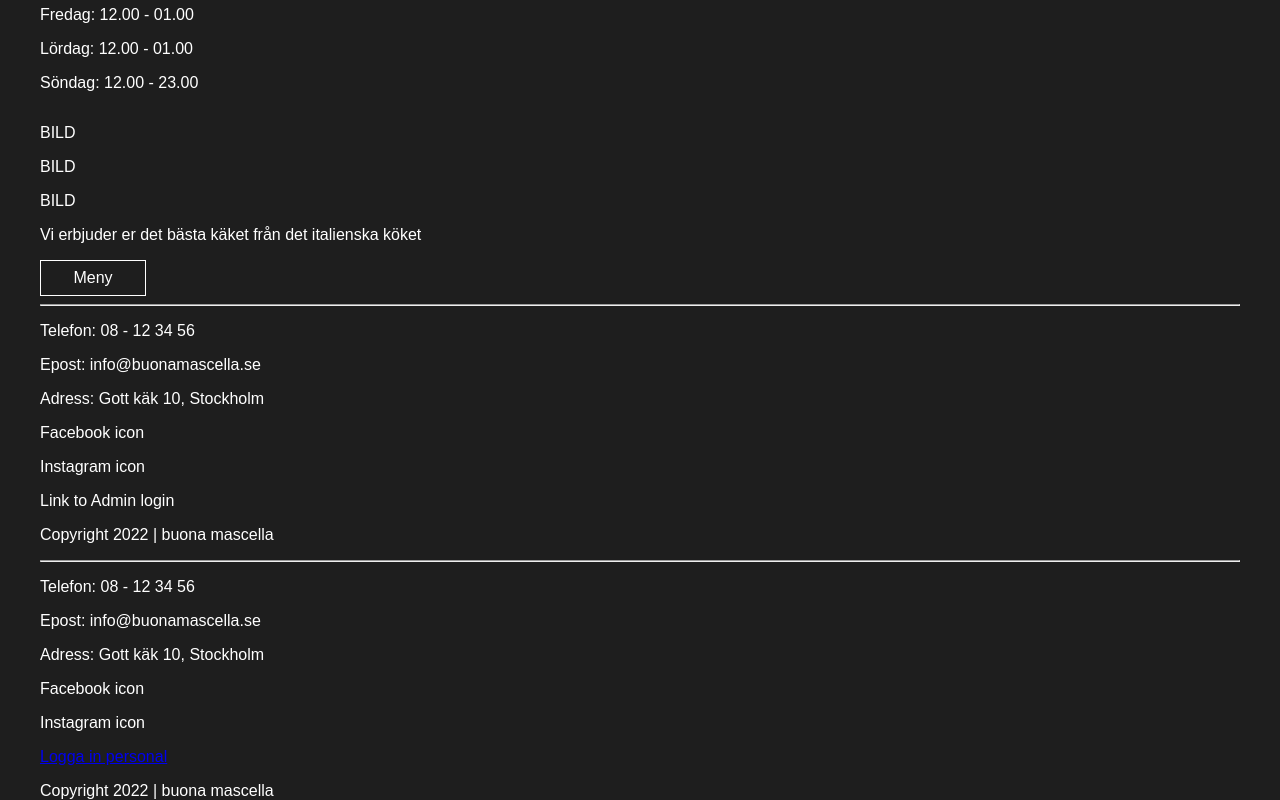
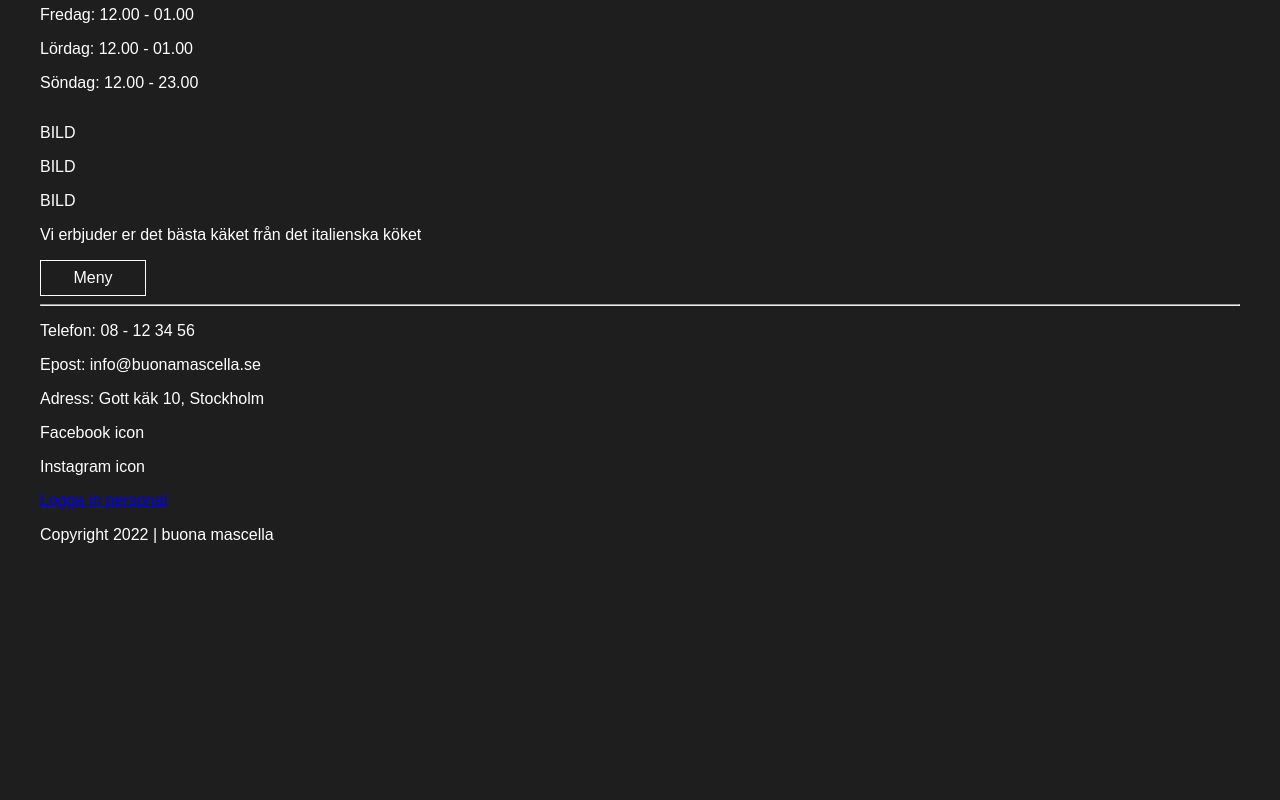
Before and after one commit to fcanberger/GruppJSF, a React (Create React App) app: page / in a window 1280 px wide. Shown: the part 1480-2280 px from the top of the page. After the commit the page ends 2024 px from the top, so only its background shows below. Built offline with nearby package versions, Linux system fonts and the light colour scheme; a web font is replaced by a local one.

Commit message:
tog bort dubbelfotter

```diff
--- a/src/components/Pages/Home.tsx
+++ b/src/components/Pages/Home.tsx
@@ -80,19 +80,8 @@ export const Home = () => {
             <Link to="/meny">Meny</Link>
           </div>
           <hr></hr>
-          <footer>
-            <p>Telefon: 08 - 12 34 56</p>
-            <p>Epost: info@buonamascella.se</p>
-            <p>Adress: Gott käk 10, Stockholm</p>
-            <div className="media-icons-container">
-              <p>Facebook icon</p>
-              <p>Instagram icon</p>
-            </div>
-            <p>Link to Admin login</p>
-            <p>Copyright 2022 | buona mascella</p>
-          </footer>
         </div>
-        <hr></hr>
+
         <footer>
           <p>Telefon: 08 - 12 34 56</p>
           <p>Epost: info@buonamascella.se</p>
```
